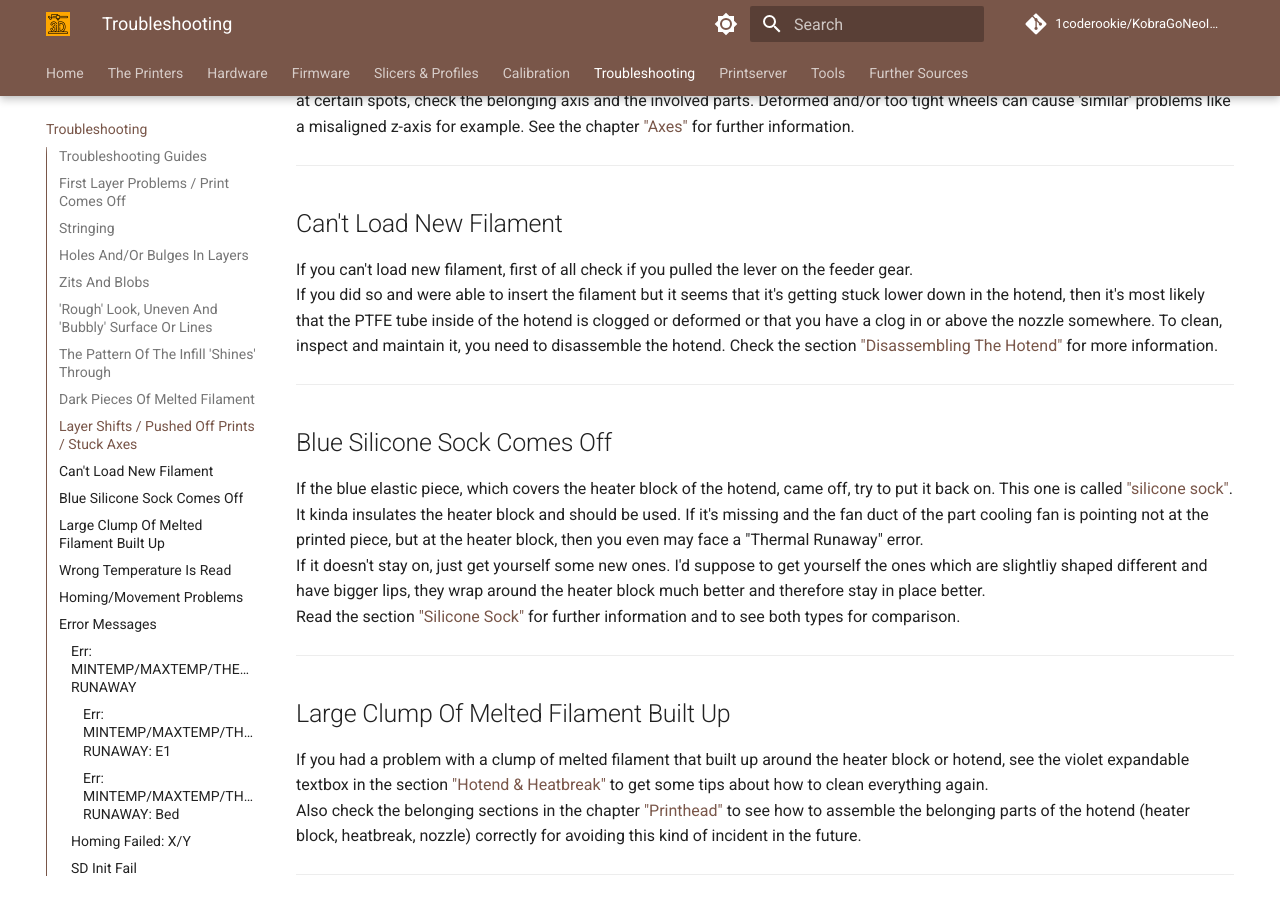
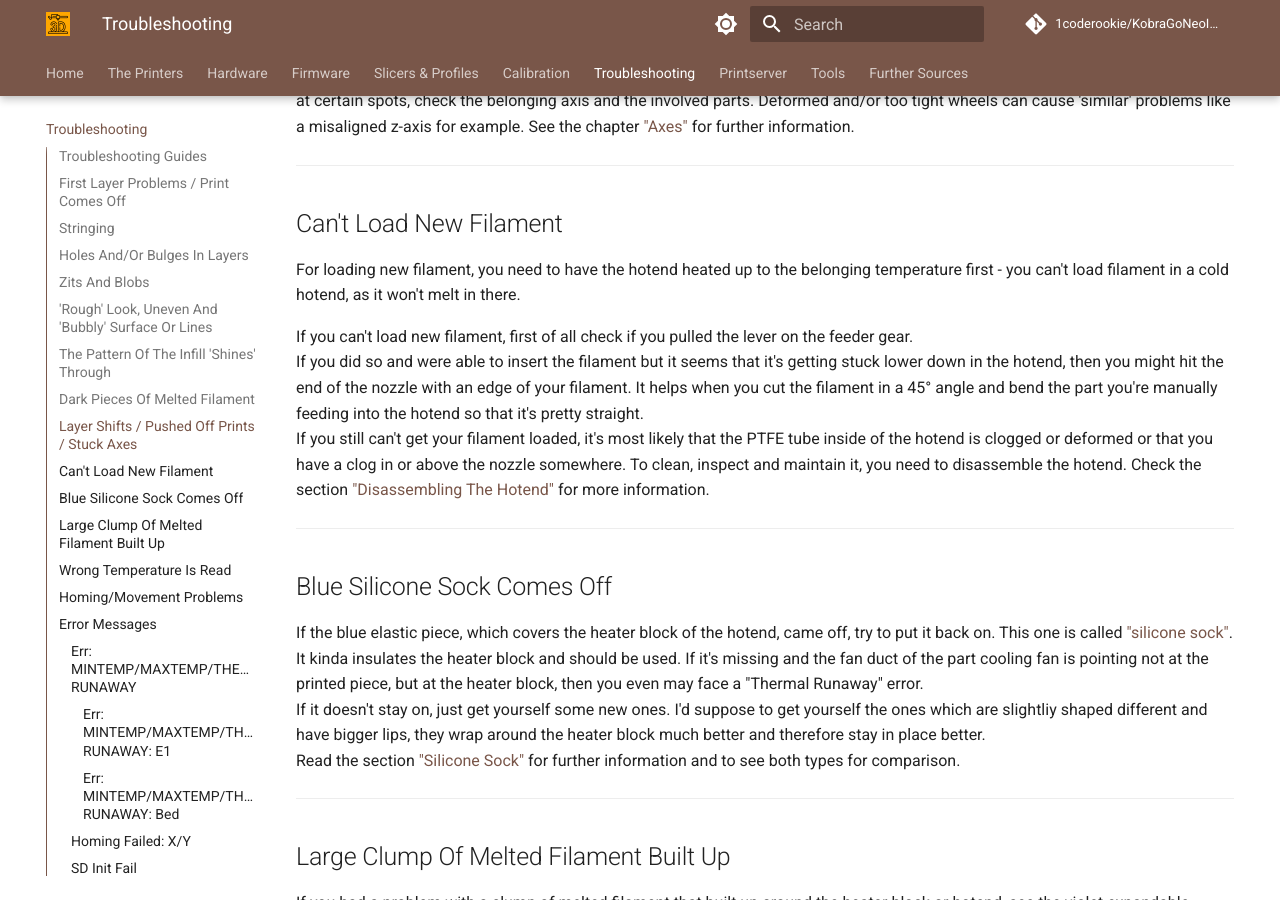
Before and after one commit to 1coderookie/KobraGoNeoInsights, an MkDocs documentation site: the page built from docs/troubleshooting.md, in a window 1280 px wide and 900 px high, scrolled down 5687 px. Built offline with MkDocs 1.6.1 and Material for MkDocs 9.7.7, drawn with Linux system fonts in a browser that asks for light colours; comment, search, counter and statistics services are not loaded.

Commit message:
Update troubleshooting.md

```diff
--- a/docs/troubleshooting.md
+++ b/docs/troubleshooting.md
@@ -125,8 +125,11 @@ Generally speaking, everything should run smooth when you move it manually by ha
 ---
 
 ## Can't Load New Filament
+For loading new filament, you need to have the hotend heated up to the belonging temperature first - you can't load filament in a cold hotend, as it won't melt in there.
+
 If you can't load new filament, first of all check if you pulled the lever on the feeder gear.
-If you did so and were able to insert the filament but it seems that it's getting stuck lower down in the hotend, then it's most likely that the PTFE tube inside of the hotend is clogged or deformed or that you have a clog in or above the nozzle somewhere. To clean, inspect and maintain it, you need to disassemble the hotend. Check the section ["Disassembling The Hotend"](hardware/printhead.md#disassembling-the-hotend) for more information.
+If you did so and were able to insert the filament but it seems that it's getting stuck lower down in the hotend, then you might hit the end of the nozzle with an edge of your filament. It helps when you cut the filament in a 45° angle and bend the part you're manually feeding into the hotend so that it's pretty straight.
+If you still can't get your filament loaded, it's most likely that the PTFE tube inside of the hotend is clogged or deformed or that you have a clog in or above the nozzle somewhere. To clean, inspect and maintain it, you need to disassemble the hotend. Check the section ["Disassembling The Hotend"](hardware/printhead.md#disassembling-the-hotend) for more information.
 
 ---
 
```
